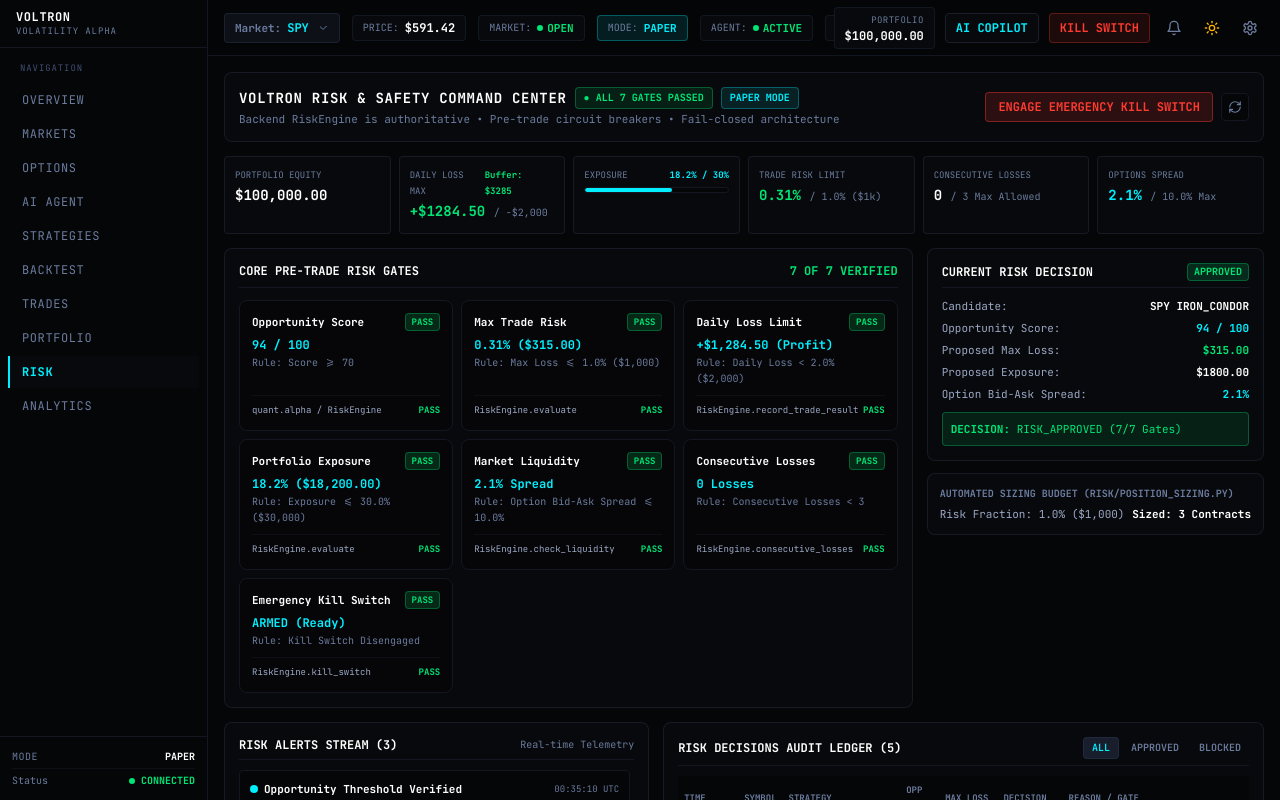
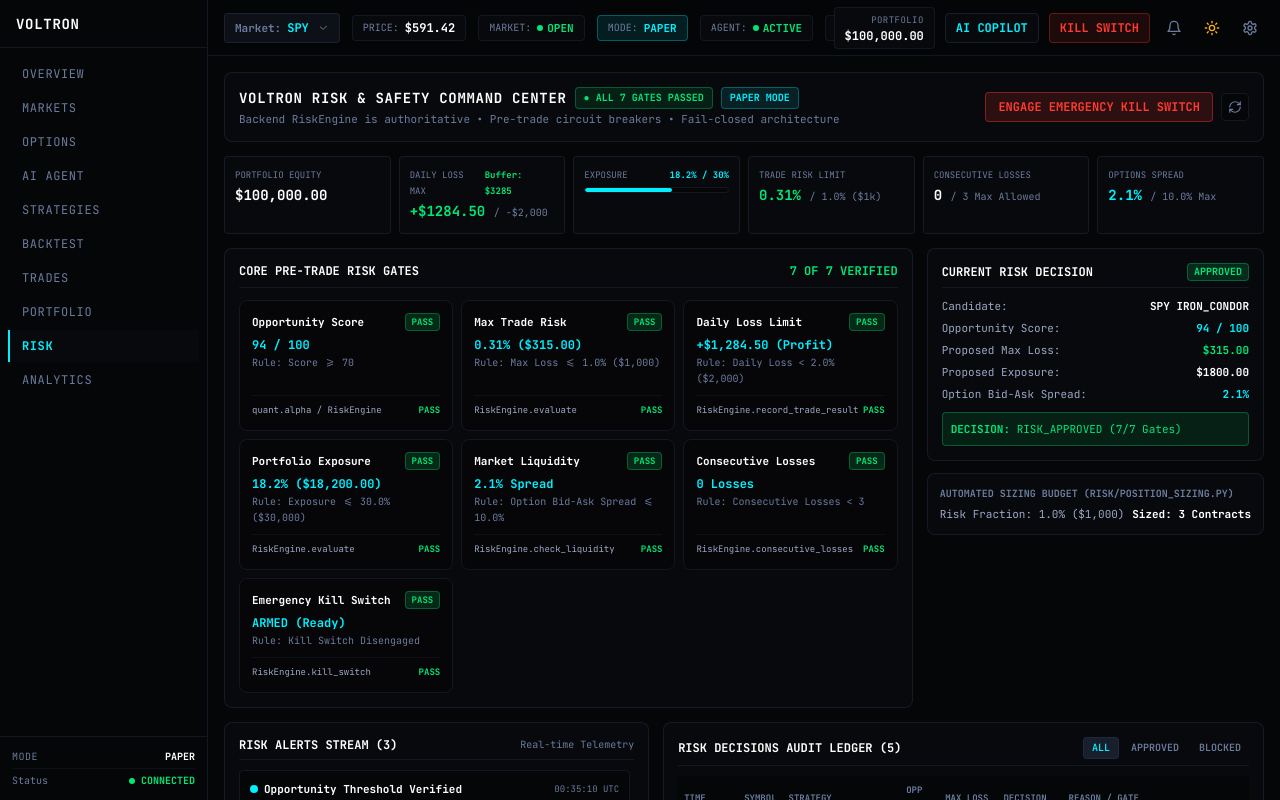
Before and after one commit to karmagodjs/VOLTRON, a Next.js app in the folder frontend/: page /risk in a window 1280 px wide. Shown: the top 800 px of the page. Built offline with nearby package versions, Linux system fonts and the light colour scheme.

Commit message:
fix(ui): remove VOLATILITY ALPHA subtitle and Navigation heading from sidebar

```diff
--- a/frontend/src/components/layout/Sidebar.tsx
+++ b/frontend/src/components/layout/Sidebar.tsx
@@ -28,21 +28,15 @@
       <div>
         {/* Terminal Header */}
         <div className="h-12 px-4 flex items-center border-b border-voltron-800">
-          <Link href={getLinkWithSymbol("/dashboard")} className="flex flex-col group">
-            <span className="font-mono font-bold tracking-wider text-xs text-white">
+          <Link href={getLinkWithSymbol("/dashboard")} className="flex items-center group">
+            <span className="font-mono font-bold tracking-wider text-sm text-white hover:text-voltron-cyan transition-colors">
               VOLTRON
-            </span>
-            <span className="text-[9px] text-voltron-400 font-mono uppercase tracking-widest">
-              VOLATILITY ALPHA
             </span>
           </Link>
         </div>
 
         {/* Navigation Menu */}
-        <nav className="p-2 space-y-0.5 overflow-y-auto max-h-[calc(100vh-120px)]">
-          <div className="px-3 py-1.5 text-[9px] font-mono uppercase tracking-widest text-voltron-500">
-            Navigation
-          </div>
+        <nav className="p-2 pt-2.5 space-y-0.5 overflow-y-auto max-h-[calc(100vh-120px)]">
           {navItems.map((item) => {
             const isActive = pathname === item.href || (item.href === "/dashboard" && pathname === "/");
 
```
